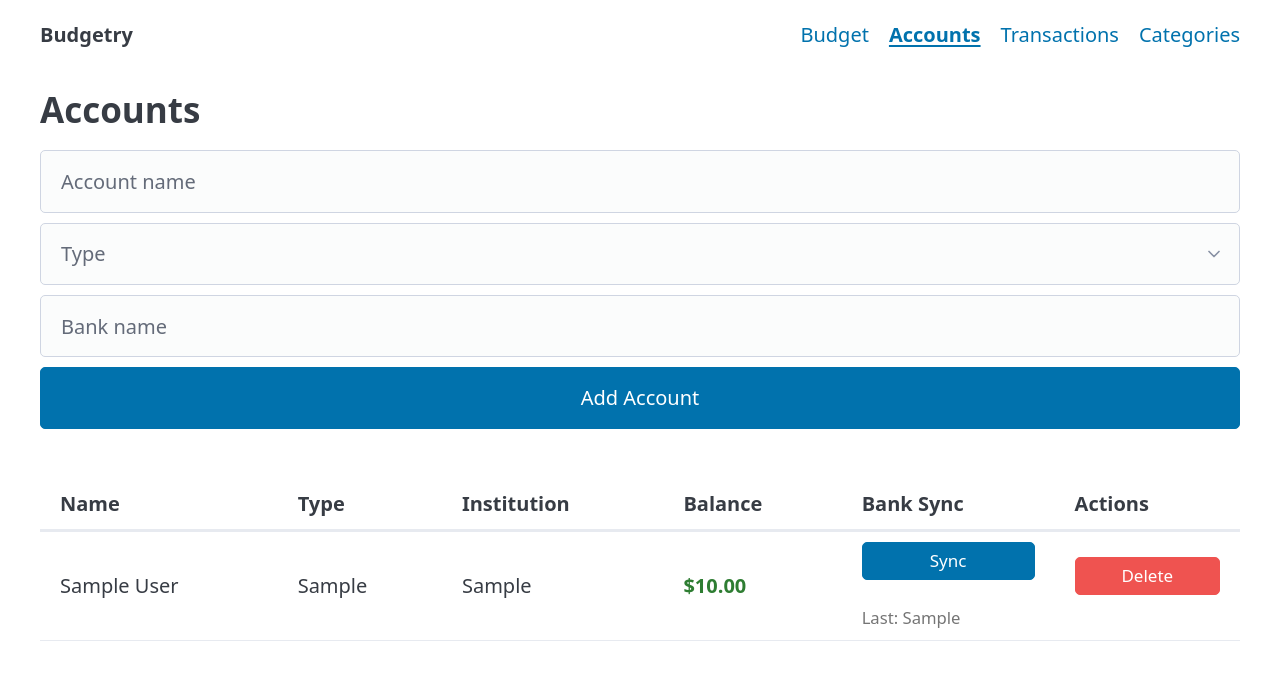
After one commit to theknoxtech/budgetry, a Flask app: page /accounts in a window 1280 px wide. The commit adds this page. Shown: the top 680 px of the page. Run offline with Flask 3, Linux system fonts and the light colour scheme; tables that the repository leaves empty hold one stand-in row (values such as "Sample post"); some libraries are stand-ins or nearby versions.

Commit message:
Add accounts system and Plaid bank sync integration
Add Account model with checking/savings types, CRUD routes, and accounts
page with balance display. Link transactions to accounts with dropdown
picker and account column in transaction list. Integrate Plaid SDK for
bank sync: Plaid Link connect flow, cursor-based transaction sync with
deduplication via plaid_transaction_id, and automatic balance updates.
Budget dashboard now shows account balance cards above TBB indicator.
Uncategorized synced transactions highlighted in orange on transactions
page.

Co-Authored-By: Claude Opus 4.6 <noreply@anthropic.com>

```diff
--- a/app/models.py
+++ b/app/models.py
@@ -1,5 +1,13 @@
 from dataclasses import dataclass, field
 
+
+@dataclass
+class Account:
+    id: str
+    name: str
+    account_type: str
+    institution: str
+    balance: float
 
 @dataclass
 class Transaction:
@@ -9,6 +17,8 @@ class Transaction:
     amount: float
     memo: str
     category_id: str
+    account_id: str = ""
+    plaid_transaction_id: str = ""
 
 @dataclass
 class Category:
--- a/app/routes.py
+++ b/app/routes.py
@@ -1,8 +1,8 @@
-from flask import Blueprint, render_template, request, redirect, url_for, flash
+from flask import Blueprint, render_template, request, redirect, url_for, flash, jsonify, current_app
 from app import database
-from app.models import Transaction, Category, Payee
+from app.models import Transaction, Category, Payee, Account
 from app.budget_engine import run_budget_engine
-from datetime import date
+from datetime import date, datetime
 import uuid
 
 bp = Blueprint('main', __name__)
@@ -14,6 +14,7 @@ bp = Blueprint('main', __name__)
 def budget():
     categories = database.get_categories()
     transactions = database.get_transaction()
+    accounts = database.get_accounts()
 
     budgeted = {c.id: c.budgeted for c in categories}
     previous = {c.id: 0.0 for c in categories}
@@ -22,6 +23,7 @@ def budget():
 
     return render_template('budget.html',
                            categories=categories,
+                           accounts=accounts,
                            result=result)
 
 
@@ -34,6 +36,44 @@ def update_budget(category_id):
     except (ValueError, KeyError):
         flash('Please enter a valid number.', 'error')
     return redirect(url_for('main.budget'))
+
+
+# --- Accounts ---
+
+@bp.route('/accounts')
+def accounts():
+    accts = database.get_accounts()
+    plaid_status = {a.id: database.get_plaid_item_by_account(a.id) for a in accts}
+    return render_template('accounts.html', accounts=accts, plaid_status=plaid_status)
+
+
+@bp.route('/accounts/add', methods=['POST'])
+def add_account():
+    name = request.form.get('name', '').strip()
+    account_type = request.form.get('account_type', '').strip()
+    institution = request.form.get('institution', '').strip()
+
+    if not name:
+        flash('Account name is required.', 'error')
+        return redirect(url_for('main.accounts'))
+
+    account = Account(
+        id=str(uuid.uuid4()),
+        name=name,
+        account_type=account_type,
+        institution=institution,
+        balance=0.00
+    )
+    database.add_account(account)
+    flash(f'Account "{name}" added!', 'success')
+    return redirect(url_for('main.accounts'))
+
+
+@bp.route('/accounts/<account_id>/delete', methods=['POST'])
+def delete_account(account_id):
+    database.delete_account(account_id)
+    flash('Account deleted.', 'success')
+    return redirect(url_for('main.accounts'))
 
 
 # --- Categories ---
@@ -76,8 +116,10 @@ def delete_category(category_id):
 def transactions():
     txns = database.get_transaction()
     categories = database.get_categories()
+    accts = database.get_accounts()
     category_map = {c.id: c.name for c in categories}
-    return render_template('transactions.html', transactions=txns, category_map=category_map)
+    account_map = {a.id: a.name for a in accts}
+    return render_template('transactions.html', transactions=txns, category_map=category_map, account_map=account_map)
 
 
 @bp.route('/transactions/add', methods=['GET', 'POST'])
@@ -92,6 +134,7 @@ def add_transaction():
         payee = request.form.get('payee', '').strip()
         memo = request.form.get('memo', '').strip()
         category_id = request.form.get('category_id', '')
+        account_id = request.form.get('account_id', '')
         txn_date = request.form.get('date', str(date.today()))
 
         if not payee:
@@ -104,14 +147,16 @@ def add_transaction():
             payee=payee,
             amount=amount,
             memo=memo,
-            category_id=category_id
+            category_id=category_id,
+            account_id=account_id
         )
         database.add_transaction(transaction)
         flash('Transaction added!', 'success')
         return redirect(url_for('main.transactions'))
 
     categories = database.get_categories()
-    return render_template('add_transaction.html', categories=categories, today=str(date.today()))
+    accts = database.get_accounts()
+    return render_template('add_transaction.html', categories=categories, accounts=accts, today=str(date.today()))
 
 
 @bp.route('/transactions/<transaction_id>/delete', methods=['POST'])
@@ -119,3 +164,131 @@ def delete_transaction(transaction_id):
     database.delete_transaction(transaction_id)
     flash('Transaction deleted.', 'success')
     return redirect(url_for('main.transactions'))
+
+
+# --- Plaid Integration ---
+
+@bp.route('/accounts/<account_id>/connect')
+def plaid_connect(account_id):
+    account = database.get_account(account_id)
+    if not account:
+        flash('Account not found.', 'error')
+        return redirect(url_for('main.accounts'))
+    return render_template('plaid_connect.html', account=account)
+
+
+@bp.route('/plaid/create_link_token', methods=['POST'])
+def create_link_token():
+    from app.plaid_client import get_plaid_client
+    from plaid.model.link_token_create_request import LinkTokenCreateRequest
+    from plaid.model.link_token_create_request_user import LinkTokenCreateRequestUser
+    from plaid.model.products import Products
+    from plaid.model.country_code import CountryCode
+
+    client = get_plaid_client()
+    plaid_request = LinkTokenCreateRequest(
+        products=[Products("transactions")],
+        client_name="Budgetry",
+        country_codes=[CountryCode("US")],
+        language="en",
+        user=LinkTokenCreateRequestUser(client_user_id="budgetry-user")
+    )
+    response = client.link_token_create(plaid_request)
+    return jsonify({"link_token": response.link_token})
+
+
+@bp.route('/plaid/exchange_token', methods=['POST'])
+def exchange_token():
+    from app.plaid_client import get_plaid_client
+    from plaid.model.item_public_token_exchange_request import ItemPublicTokenExchangeRequest
+
+    data = request.get_json()
+    public_token = data.get('public_token')
+    account_id = data.get('account_id')
+
+    client = get_plaid_client()
+    exchange_request = ItemPublicTokenExchangeRequest(public_token=public_token)
+    response = client.item_public_token_exchange(exchange_request)
+
+    database.add_plaid_item(
+        plaid_item_id=str(uuid.uuid4()),
+        account_id=account_id,
+        access_token=response.access_token,
+        item_id=response.item_id,
+        institution_name=""
+    )
+
+    return jsonify({"success": True})
+
+
+@bp.route('/plaid/sync/<account_id>', methods=['POST'])
+def plaid_sync(account_id):
+    from app.plaid_client import get_plaid_client
+    from plaid.model.transactions_sync_request import TransactionsSyncRequest
+    from plaid.model.accounts_balance_get_request import AccountsBalanceGetRequest
+
+    plaid_item = database.get_plaid_item_by_account(account_id)
+    if not plaid_item:
+        flash('No bank connection found for this account.', 'error')
+        return redirect(url_for('main.accounts'))
+
+    client = get_plaid_client()
+    access_token = plaid_item['access_token']
+    sync_cursor = plaid_item['cursor'] or ""
+
+    added_count = 0
+    removed_count = 0
+    has_more = True
+
+    while has_more:
+        sync_request = TransactionsSyncRequest(
+            access_token=access_token,
+            cursor=sync_cursor
+        )
+        response = client.transactions_sync(sync_request)
+
+        # Process added transactions
+        for txn in response.added:
+            plaid_txn_id = txn.transaction_id
+            if database.get_transaction_by_plaid_id(plaid_txn_id):
+                continue
+
+            transaction = Transaction(
+                id=str(uuid.uuid4()),
+                date=str(txn.date),
+                payee=txn.merchant_name or txn.name or "Unknown",
+                amount=-txn.amount,  # Plaid: positive = debit, we negate
+                memo=txn.name or "",
+                category_id="",
+                account_id=account_id,
+                plaid_transaction_id=plaid_txn_id
+            )
+            database.add_transaction(transaction)
+            added_count += 1
+
+        # Process removed transactions
+        for txn in response.removed:
+            database.delete_transaction_by_plaid_id(txn.transaction_id)
+            removed_count += 1
+
+        sync_cursor = response.next_cursor
+        has_more = response.has_more
+
+    # Update the sync cursor and timestamp
+    database.update_plaid_cursor(plaid_item['id'], sync_cursor, datetime.now().isoformat())
+
+    # Update account balance from Plaid
+    try:
+        balance_request = AccountsBalanceGetRequest(access_token=access_token)
+        balance_response = client.accounts_balance_get(balance_request)
+        if balance_response.accounts:
+            total_balance = sum(a.balances.current or 0 for a in balance_response.accounts)
+            database.update_account_balance(account_id, total_balance)
+    except Exception:
+        pass  # Balance update is best-effort
+
+    msg = f"Synced {added_count} new transaction{'s' if added_count != 1 else ''}"
+    if removed_count:
+        msg += f", removed {removed_count}"
+    flash(msg, 'success')
+    return redirect(url_for('main.accounts'))
--- a/app/static/style.css
+++ b/app/static/style.css
@@ -85,3 +85,10 @@ nav a.active {
     background-color: #c62828;
     border-color: #c62828;
 }
+
+/* Uncategorized transaction indicator */
+.uncategorized {
+    color: #e65100;
+    font-style: italic;
+    font-size: 0.85rem;
+}
--- /dev/null
+++ b/app/templates/accounts.html
@@ -0,0 +1,61 @@
+{% extends "base.html" %}
+{% block title %} - Accounts{% endblock %}
+
+{% block content %}
+<h2>Accounts</h2>
+
+<form method="POST" action="{{ url_for('main.add_account') }}" style="display: flex; gap: 0.5rem; align-items: end; margin-bottom: 1.5rem; flex-wrap: wrap;">
+    <input type="text" name="name" placeholder="Account name" required style="margin: 0;">
+    <select name="account_type" required style="margin: 0;">
+        <option value="" disabled selected>Type</option>
+        <option value="checking">Checking</option>
+        <option value="savings">Savings</option>
+    </select>
+    <input type="text" name="institution" placeholder="Bank name" required style="margin: 0;">
+    <button type="submit">Add Account</button>
+</form>
+
+{% if accounts %}
+<table>
+    <thead>
+        <tr>
+            <th>Name</th>
+            <th>Type</th>
+            <th>Institution</th>
+            <th>Balance</th>
+            <th>Bank Sync</th>
+            <th>Actions</th>
+        </tr>
+    </thead>
+    <tbody>
+        {% for acct in accounts %}
+        <tr>
+            <td>{{ acct.name }}</td>
+            <td>{{ acct.account_type | capitalize }}</td>
+            <td>{{ acct.institution }}</td>
+            <td class="{{ 'amount-positive' if acct.balance >= 0 else 'amount-negative' }}">${{ "%.2f"|format(acct.balance) }}</td>
+            <td>
+                {% if plaid_status.get(acct.id) %}
+                    <form method="POST" action="{{ url_for('main.plaid_sync', account_id=acct.id) }}" style="margin: 0; display: inline;">
+                        <button type="submit" style="padding: 0.25rem 0.75rem; font-size: 0.85rem;">Sync</button>
+                    </form>
+                    {% if plaid_status[acct.id].last_synced %}
+                    <small style="display: block; color: #757575; margin-top: 0.25rem;">Last: {{ plaid_status[acct.id].last_synced[:16] }}</small>
+                    {% endif %}
+                {% else %}
+                    <a href="{{ url_for('main.plaid_connect', account_id=acct.id) }}" style="font-size: 0.85rem;">Connect Bank</a>
+                {% endif %}
+            </td>
+            <td>
+                <form method="POST" action="{{ url_for('main.delete_account', account_id=acct.id) }}" style="margin: 0;">
+                    <button type="submit" class="btn-delete">Delete</button>
+                </form>
+            </td>
+        </tr>
+        {% endfor %}
+    </tbody>
+</table>
+{% else %}
+<p>No accounts yet. Add one above to get started.</p>
+{% endif %}
+{% endblock %}
--- a/app/templates/base.html
+++ b/app/templates/base.html
@@ -14,6 +14,7 @@
         </ul>
         <ul>
             <li><a href="{{ url_for('main.budget') }}" {% if request.endpoint == 'main.budget' %}class="active"{% endif %}>Budget</a></li>
+            <li><a href="{{ url_for('main.accounts') }}" {% if request.endpoint == 'main.accounts' %}class="active"{% endif %}>Accounts</a></li>
             <li><a href="{{ url_for('main.transactions') }}" {% if request.endpoint == 'main.transactions' %}class="active"{% endif %}>Transactions</a></li>
             <li><a href="{{ url_for('main.categories') }}" {% if request.endpoint == 'main.categories' %}class="active"{% endif %}>Categories</a></li>
         </ul>
--- a/requirements.txt
+++ b/requirements.txt
@@ -1 +1,3 @@
 flask
+plaid-python
+python-dotenv
```
Also changed, not shown: app/__init__.py (+8 -1 lines), app/database.py (+122 -5 lines), app/plaid_client.py (added, +23 -0 lines), app/templates/add_transaction.html (+8 -0 lines), app/templates/budget.html (+13 -0 lines), app/templates/plaid_connect.html (added, +41 -0 lines), app/templates/transactions.html (+9 -1 lines).
